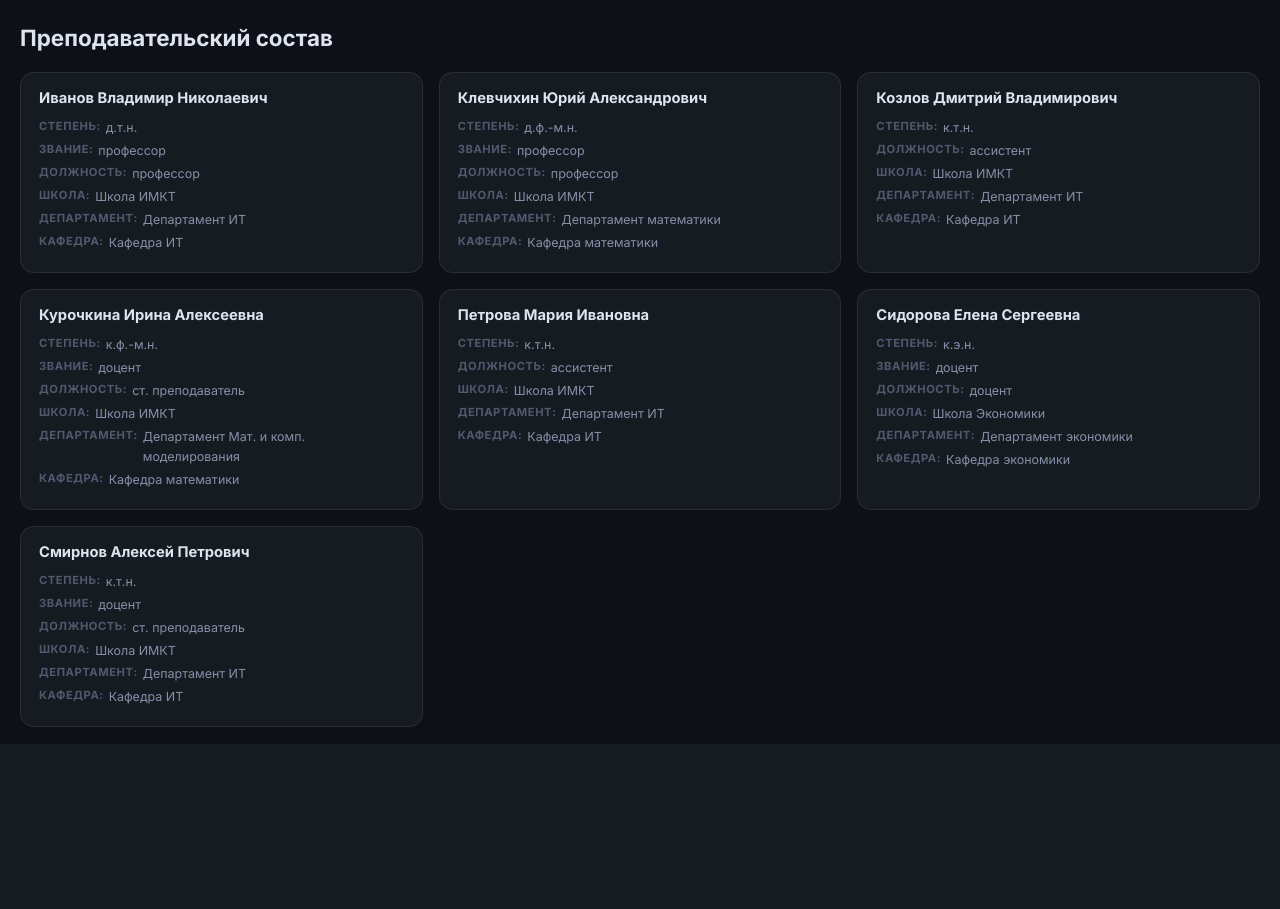
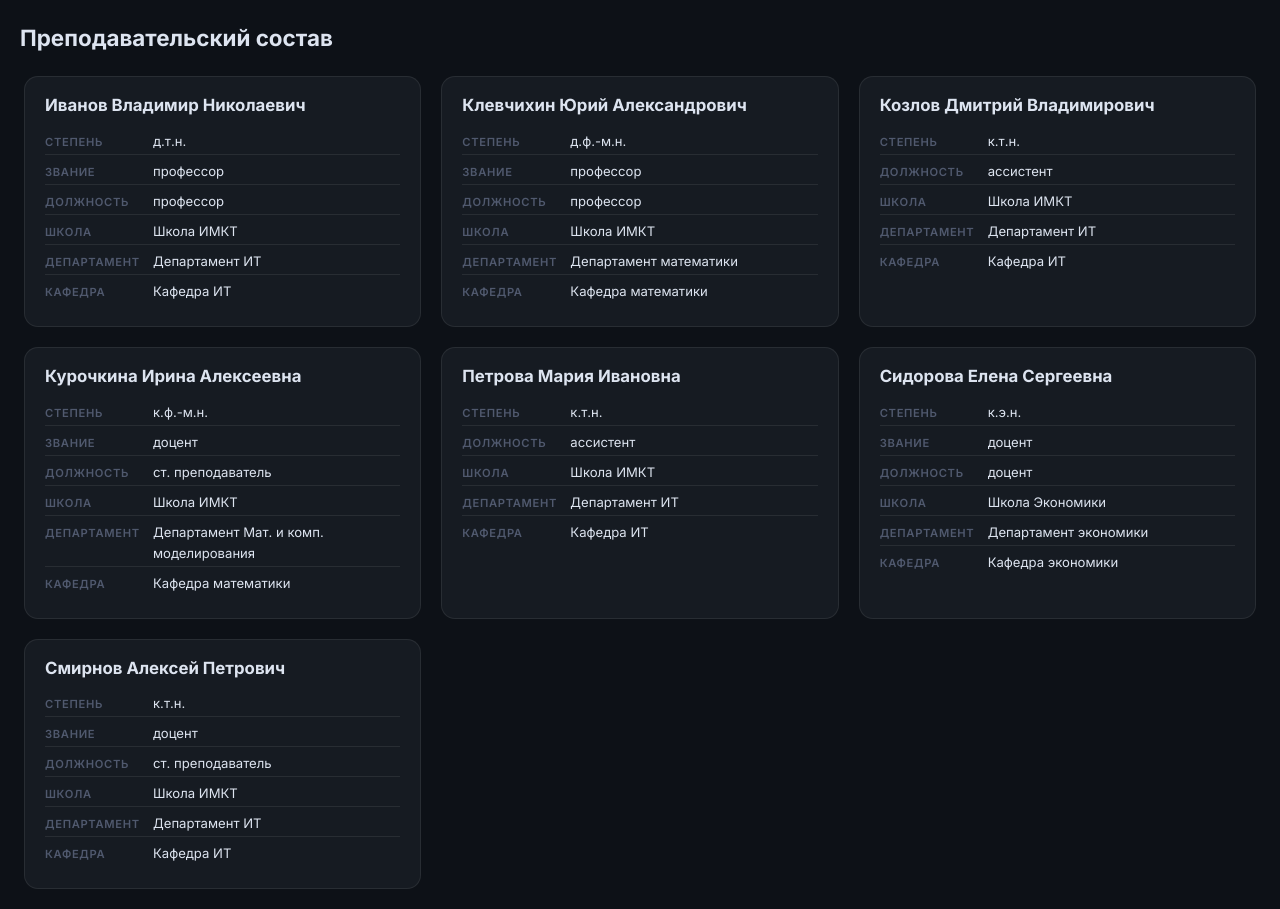
Before and after one commit to OficerKot/Schedule, a PHP site: page /pages/teachersInfo.php in a window 1280 px wide. Shown: the part 56-965 px from the top of the page. Before the commit the page ends 783 px from the top, so only its background shows below. Run offline with PHP 8.4, Linux system fonts and the light colour scheme; data comes from the database, SQL or seed files in the repository.

Commit message:
доделываю дизайн

```diff
--- a/assets/css/schedule.css
+++ b/assets/css/schedule.css
@@ -214,15 +214,12 @@
 }
 
 .card .lesson-meta .teacher::before {
-  content: "👨‍🏫";
   font-size: 0.7rem;
 }
 .card .lesson-meta .classroom::before {
-  content: "🏛️";
   font-size: 0.7rem;
 }
 .card .lesson-meta .group::before {
-  content: "👥";
   font-size: 0.7rem;
 }
 
--- a/index.php
+++ b/index.php
@@ -12,7 +12,7 @@
 <?php include "includes/header.php";?>
 
 <body>
-	<h1>📅 Расписание занятий</h1>
+	<h1> Расписание занятий</h1>
 
 	<!-- Контейнер с кнопками управления -->
 	<div class="navButtonsContainer">
--- a/pages/teachersInfo.php
+++ b/pages/teachersInfo.php
@@ -8,45 +8,119 @@
     <link rel="stylesheet" href="../assets/css/schedule.css">
     <title>Преподаватели</title>
     <style>
+        /* ===== Стили для страницы преподавателей ===== */
         .teachers-grid {
             display: grid;
             grid-template-columns: repeat(auto-fill, minmax(300px, 1fr));
-            gap: 16px;
-            padding: 16px 20px;
+            gap: 20px;
+            padding: 20px 24px;
+            animation: fadeIn 0.4s ease;
         }
+
+        @keyframes fadeIn {
+            from { opacity: 0; transform: translateY(10px); }
+            to   { opacity: 1; transform: translateY(0); }
+        }
+
         .teacher-card {
             background: var(--surface);
             border: 1px solid var(--border);
             border-radius: var(--r-lg);
-            padding: 16px 18px;
-            transition: border-color 0.14s, box-shadow 0.14s, transform 0.14s;
+            padding: 18px 20px;
+            transition: all 0.25s cubic-bezier(0.4, 0, 0.2, 1);
             cursor: default;
             color: var(--t-primary);
+            position: relative;
+            overflow: hidden;
         }
+
+        /* Декоративная линия сверху */
+        .teacher-card::before {
+            content: '';
+            position: absolute;
+            top: 0;
+            left: 0;
+            right: 0;
+            height: 3px;
+            background: var(--accent);
+            opacity: 0;
+            transition: opacity 0.3s;
+        }
+
+        .teacher-card:hover::before {
+            opacity: 1;
+        }
+
         .teacher-card:hover {
             border-color: rgba(79, 127, 255, 0.3);
-            box-shadow: 0 4px 20px rgba(79, 127, 255, 0.08);
-            transform: translateY(-2px);
+            box-shadow: 0 8px 30px rgba(79, 127, 255, 0.08);
+            transform: translateY(-4px);
         }
+
         .teacher-card h3 {
-            font-size: 0.92rem;
+            font-size: 1.05rem;
             font-weight: 700;
             color: var(--t-primary);
-            margin-bottom: 10px;
+            margin-bottom: 12px;
+            display: flex;
+            align-items: center;
+            gap: 8px;
         }
+
+        .teacher-card h3::before {;
+            font-size: 1.2rem;
+            opacity: 0.7;
+        }
+
         .teacher-card .detail {
-            font-size: 0.78rem;
+            font-size: 0.82rem;
             color: var(--t-secondary);
-            margin: 3px 0;
+            margin: 4px 0;
             display: flex;
-            gap: 5px;
+            align-items: baseline;
+            gap: 8px;
+            padding: 2px 0;
+            border-bottom: 1px solid var(--border);
+            transition: border-color 0.2s;
         }
+
+        .teacher-card .detail:last-of-type {
+            border-bottom: none;
+        }
+
         .teacher-card .detail strong {
             color: var(--t-muted);
             font-size: 0.7rem;
             text-transform: uppercase;
-            letter-spacing: 0.05em;
+            letter-spacing: 0.06em;
             white-space: nowrap;
+            min-width: 100px;
+            font-weight: 600;
+        }
+
+        .teacher-card .detail .value {
+            color: var(--t-primary);
+            font-weight: 400;
+        }
+
+        /* Если поле отсутствует – скрываем */
+        .teacher-card .detail:empty {
+            display: none;
+        }
+
+        /* Адаптив */
+        @media (max-width: 600px) {
+            .teachers-grid {
+                grid-template-columns: 1fr;
+                padding: 12px;
+                gap: 14px;
+            }
+            .teacher-card h3 {
+                font-size: 0.95rem;
+            }
+            .teacher-card .detail strong {
+                min-width: 70px;
+            }
         }
     </style>
 </head>
@@ -54,7 +128,7 @@
 <?php include "../includes/header.php"; ?>
 
 <body>
-    <h1>Преподавательский состав</h1>
+    <h1> Преподавательский состав</h1>
 
     <?php
     // Прямое подключение к БД (как в вашем старом рабочем коде)
@@ -79,7 +153,7 @@
         ");
         $teachers = $stmt->fetchAll(PDO::FETCH_ASSOC);
     } catch (PDOException $e) {
-        echo "<p style='color: #e05f5f;'>Ошибка подключения к БД: " . htmlspecialchars($e->getMessage()) . "</p>";
+        echo "<p style='color: #e05f5f; padding: 20px;'> Ошибка подключения к БД: " . htmlspecialchars($e->getMessage()) . "</p>";
         $teachers = [];
     }
     ?>
@@ -88,12 +162,30 @@
         <?php foreach ($teachers as $t): ?>
         <div class="teacher-card">
             <h3><?= htmlspecialchars($t['last_name'] . ' ' . $t['first_name'] . ' ' . $t['middle_name']) ?></h3>
-            <?php if ($t['degree']): ?><div class="detail"><strong>Степень:</strong> <?= htmlspecialchars($t['degree']) ?></div><?php endif; ?>
-            <?php if ($t['title']): ?><div class="detail"><strong>Звание:</strong> <?= htmlspecialchars($t['title']) ?></div><?php endif; ?>
-            <?php if ($t['position']): ?><div class="detail"><strong>Должность:</strong> <?= htmlspecialchars($t['position']) ?></div><?php endif; ?>
-            <?php if ($t['school']): ?><div class="detail"><strong>Школа:</strong> <?= htmlspecialchars($t['school']) ?></div><?php endif; ?>
-            <?php if ($t['department']): ?><div class="detail"><strong>Департамент:</strong> <?= htmlspecialchars($t['department']) ?></div><?php endif; ?>
-            <?php if ($t['chair']): ?><div class="detail"><strong>Кафедра:</strong> <?= htmlspecialchars($t['chair']) ?></div><?php endif; ?>
+
+            <?php if ($t['degree']): ?>
+                <div class="detail"><strong> Степень</strong> <span class="value"><?= htmlspecialchars($t['degree']) ?></span></div>
+            <?php endif; ?>
+
+            <?php if ($t['title']): ?>
+                <div class="detail"><strong> Звание</strong> <span class="value"><?= htmlspecialchars($t['title']) ?></span></div>
+            <?php endif; ?>
+
+            <?php if ($t['position']): ?>
+                <div class="detail"><strong> Должность</strong> <span class="value"><?= htmlspecialchars($t['position']) ?></span></div>
+            <?php endif; ?>
+
+            <?php if ($t['school']): ?>
+                <div class="detail"><strong> Школа</strong> <span class="value"><?= htmlspecialchars($t['school']) ?></span></div>
+            <?php endif; ?>
+
+            <?php if ($t['department']): ?>
+                <div class="detail"><strong> Департамент</strong> <span class="value"><?= htmlspecialchars($t['department']) ?></span></div>
+            <?php endif; ?>
+
+            <?php if ($t['chair']): ?>
+                <div class="detail"><strong> Кафедра</strong> <span class="value"><?= htmlspecialchars($t['chair']) ?></span></div>
+            <?php endif; ?>
         </div>
         <?php endforeach; ?>
     </div>
```
Also changed, not shown: pages/ReportsPage.ts (+11 -11 lines).
